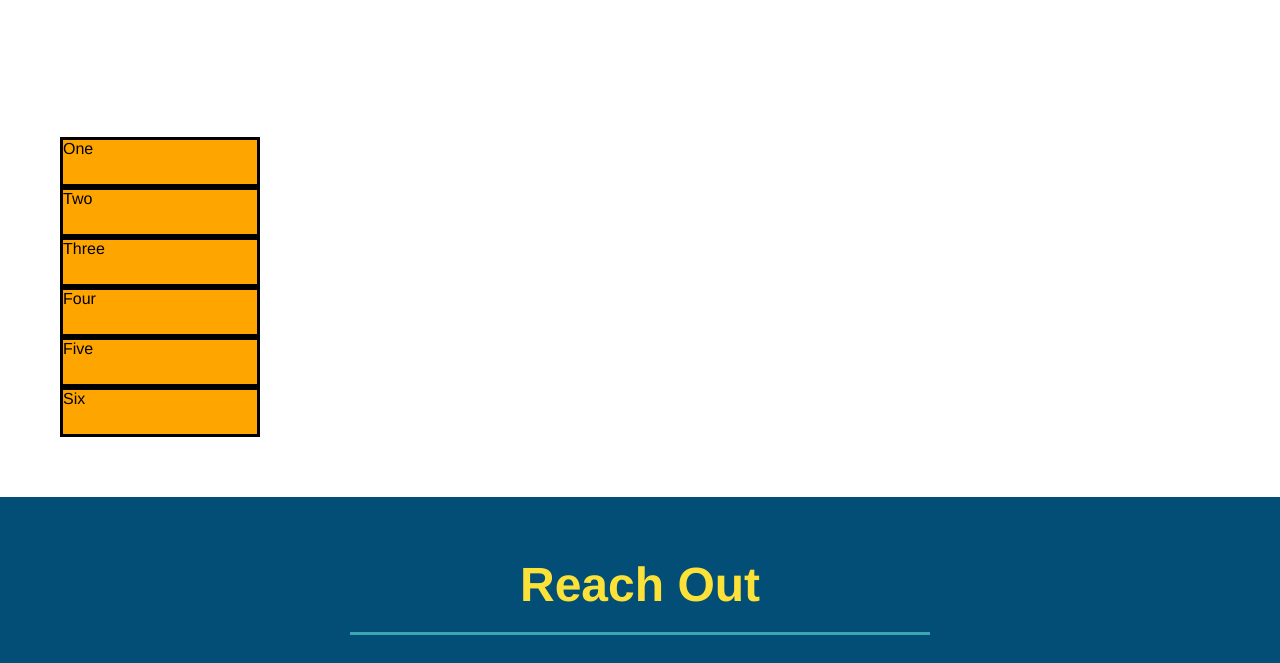
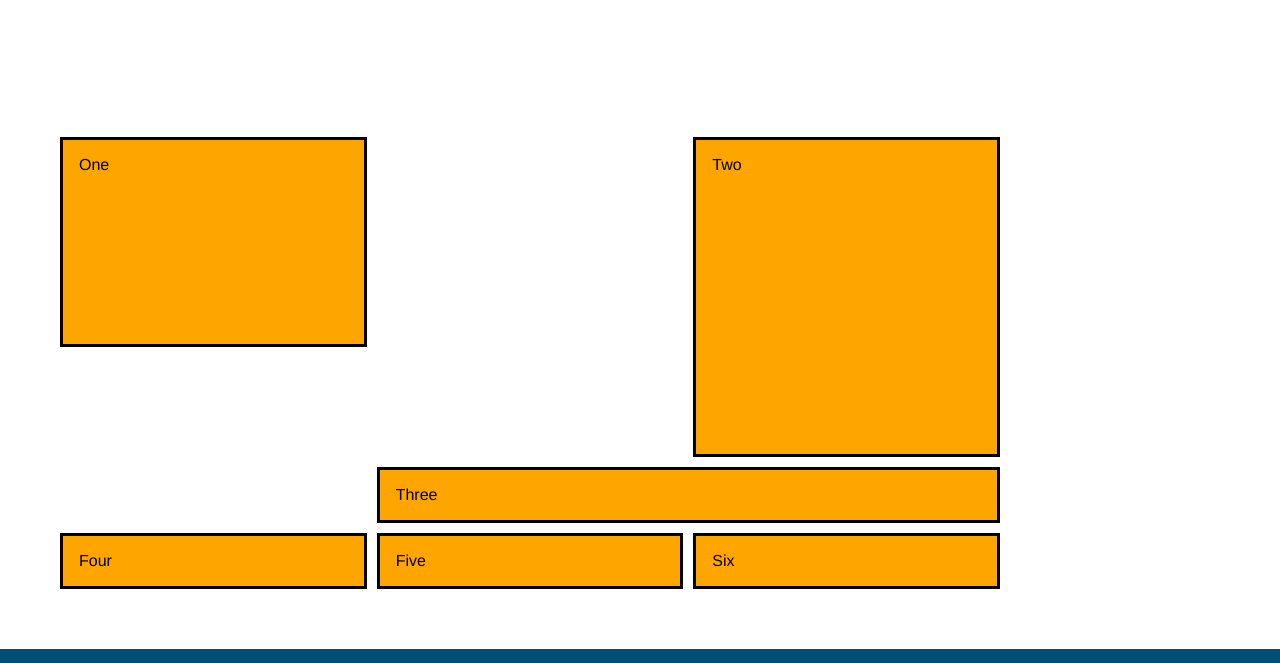
Before and after one commit to apklopfenstein/run-buddy, a plain HTML site: page index.html in a window 1280 px wide. Shown: the part 3080-3743 px from the top of the page. Drawn offline with Linux system fonts and the light colour scheme.

Commit message:
example grid

```diff
--- a/assets/css/style.css
+++ b/assets/css/style.css
@@ -245,15 +245,34 @@ section {
   }
 
 .service-grid-container {
+    max-width: 940px;
+    margin: 0;
     display: grid;
+    grid-template-columns: repeat(3, 1fr);
+    grid-template-rows: repeat(3, 100px);
+    grid-gap: 10px;
 }
 
 .service-grid-item {
-    width: 200px;
-    height: 50px;
+    padding: 1em;
     background-color: orange;
     border: solid;
     color: black;
+}
+
+.box1 {
+    grid-column: 1/ span 1;
+    grid-row: 1/ span 2;
+}
+
+.box2 {
+    grid-column: 3/4;
+    grid-row: 1/-1;
+}
+
+.box3 {
+    grid-column: 2/ span 2;
+    grid-row: 3/ span;
 }
 
 .contact {
--- a/index.html
+++ b/index.html
@@ -185,12 +185,12 @@
 
         <section id="service-plans" class="services">
             <div class="service-grid-container">
-                <div class="service-grid-item">One</div>
-                <div class="service-grid-item">Two</div>
-                <div class="service-grid-item">Three</div>
-                <div class="service-grid-item">Four</div>
-                <div class="service-grid-item">Five</div>
-                <div class="service-grid-item">Six</div>
+                <div class="service-grid-item box1">One</div>
+                <div class="service-grid-item box2">Two</div>
+                <div class="service-grid-item box3">Three</div>
+                <div class="service-grid-item box4">Four</div>
+                <div class="service-grid-item box5">Five</div>
+                <div class="service-grid-item box6">Six</div>
               </div>
         </section>
 
```
